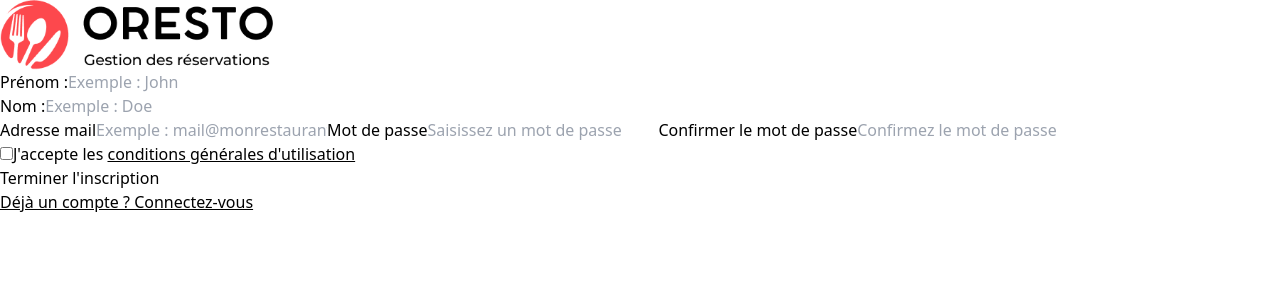
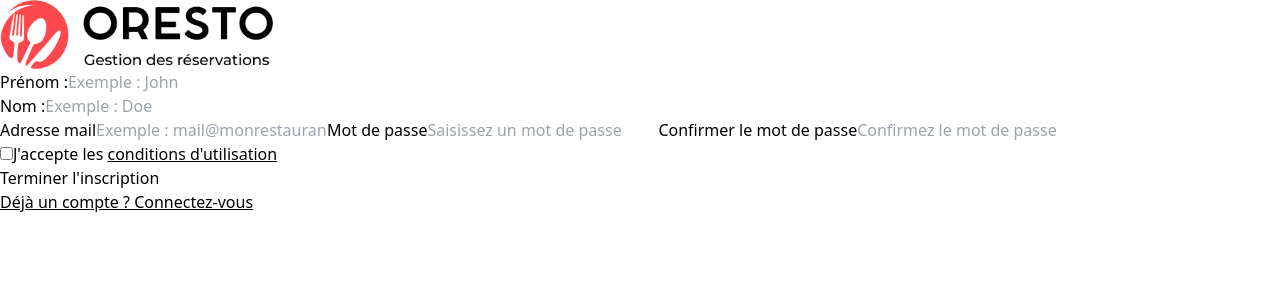
Before and after one commit to xavierc90/Oresto_Front, a React (Vite) app: page /register in a window 1280 px wide. Shown: the top 300 px of the page. Built offline with nearby package versions, Linux system fonts and the light colour scheme.

Commit message:
Ajout du titre dans page conditions d'utilisation

```diff
--- a/src/Application/Components/DashboardNav.tsx
+++ b/src/Application/Components/DashboardNav.tsx
@@ -1,5 +1,3 @@
-import React from 'react'
-
 export const DashboardNav = () => {
   return (
     <div className='bg-light w-3/12 h-screen flex justify-center pt-10 shadow-2xl'>
--- a/src/Application/Components/RegisterForm.tsx
+++ b/src/Application/Components/RegisterForm.tsx
@@ -131,7 +131,7 @@ export const RegisterForm = () => {
             />
             J'accepte les{' '}
             <a href="/conditions" target='_blank' className="text-black font-bold">
-              conditions générales d'utilisation
+              conditions d'utilisation
             </a>
           </div>
 
--- a/src/Application/Pages/Conditions.tsx
+++ b/src/Application/Pages/Conditions.tsx
@@ -1,4 +1,10 @@
+import { useEffect } from 'react';
+
 export const Conditions = () => {
+  useEffect(() => {
+    document.title = 'Oresto - Conditions d\'utilisations';
+  }, []);
+
   return (
     <div className="flex flex-col items-center mt-6">
       <div className="flex flex-col">
```
